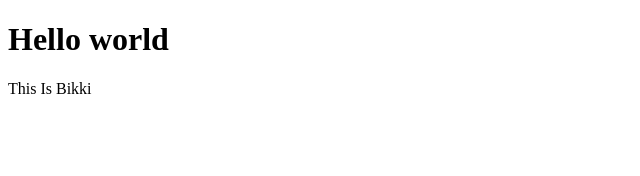
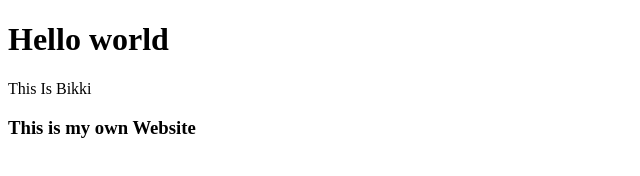
Before and after one commit to biki2/Project-1, a plain HTML site: page index.html in a window 1280 px wide. Shown: the whole page, without its empty margins (0-640 px from the left). Drawn offline with Linux system fonts and the light colour scheme.

Commit message:
add new line

```diff
--- a/index.html
+++ b/index.html
@@ -10,5 +10,6 @@
 <body>
     <h1>Hello world</h1>
     <p>This Is Bikki</p>
+    <h3>This is my own Website</h3>
 </body>
 </html>
```
